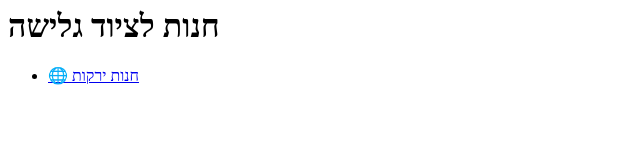
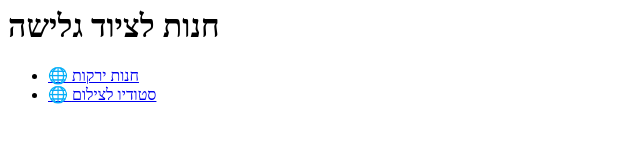
Before and after one commit to testsites770-sys/test, a plain HTML site: page index.html in a window 1280 px wide. Shown: the whole page, without its empty margins (0-640 px from the left). Drawn offline with Linux system fonts and the light colour scheme.

Commit message:
Add סטודיו לצילום

```diff
--- a/index.html
+++ b/index.html
@@ -1,4 +1,5 @@
 <html><body><h1>חנות לציוד גלישה</h1><ul class='space-y-2'>
 <li><a href="site_חנות_ירקות.html" target="_blank" class="text-blue-600 hover:text-blue-800 font-medium">🌐 חנות ירקות</a></li>
-</ul>
+  <li><a href="photo-studio.html" target="_blank" class="text-indigo-600 hover:underline">🌐 סטודיו לצילום</a></li>
+      </ul>
 </body></html>
```
